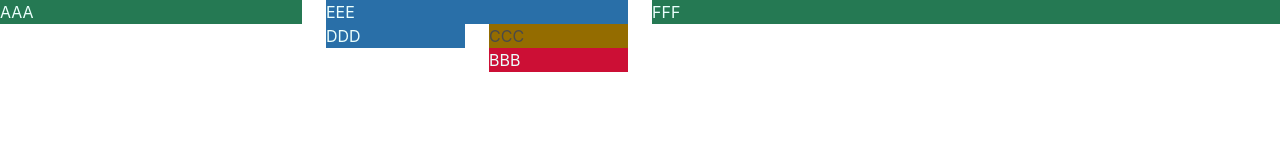
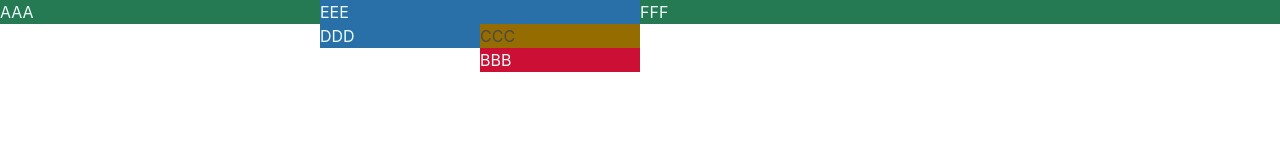
Before and after one commit to imhilla/bulma, a plain HTML site: page index.html in a window 1280 px wide. Drawn offline with nearby package versions, Linux system fonts and the light colour scheme.

Commit message:
remove gaps

```diff
--- a/index.html
+++ b/index.html
@@ -12,7 +12,7 @@
 </head>
 
 <body>
-  <div class="columns">
+  <div class="columns is-gapless">
     <div class='column'>
       <div class="has-background-success-dark">
         <h1 class="has-text-primary-light">AAA</h1>
@@ -22,7 +22,7 @@
       <div class="has-background-info-dark ">
         <h1 class="has-text-primary-light">EEE</h1>
       </div>
-      <div class="columns">
+      <div class="columns is-gapless">
         <div class="column is-half">
           <div class="has-background-info-dark ">
             <h1 class="has-text-primary-light">DDD</h1>
```
